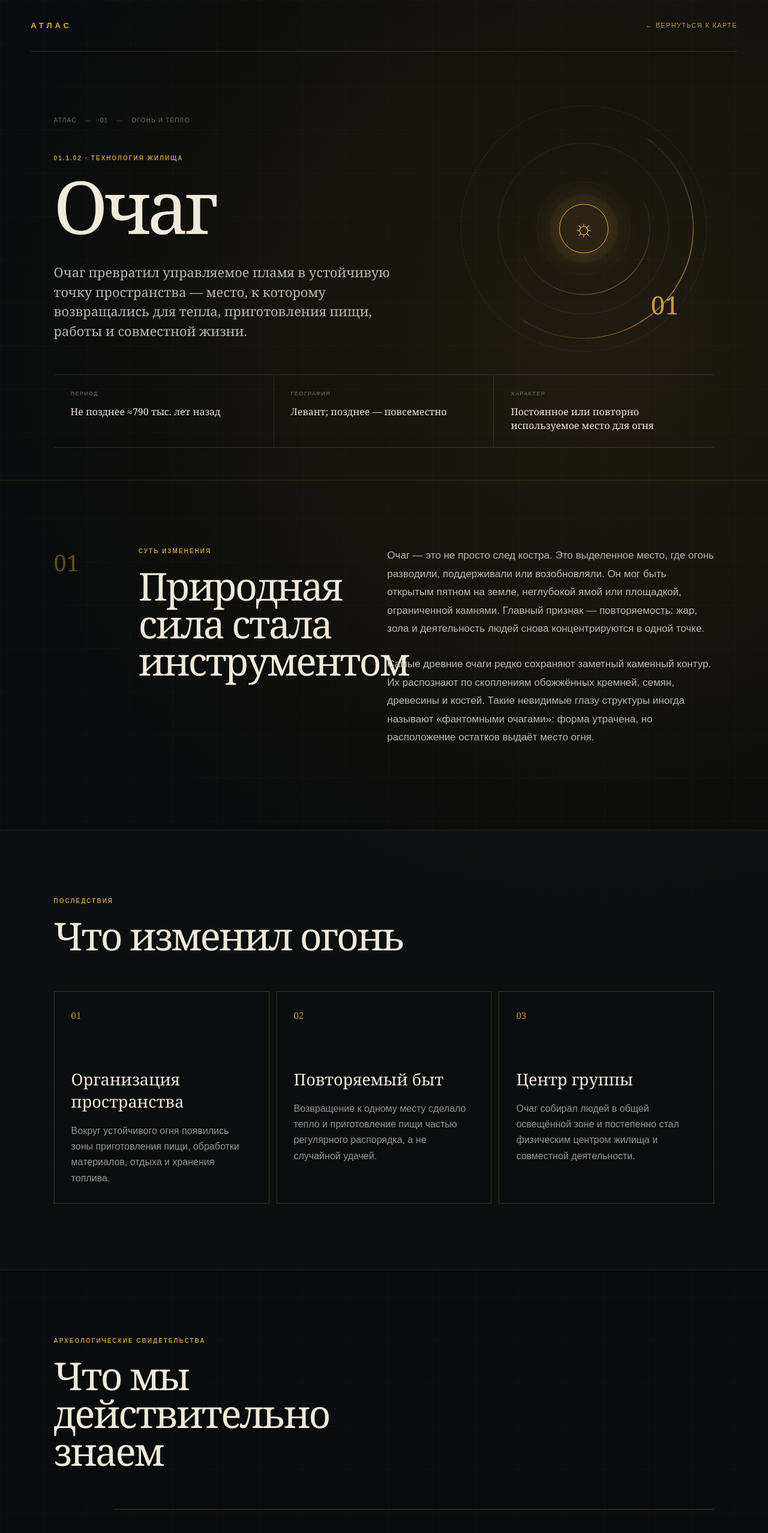
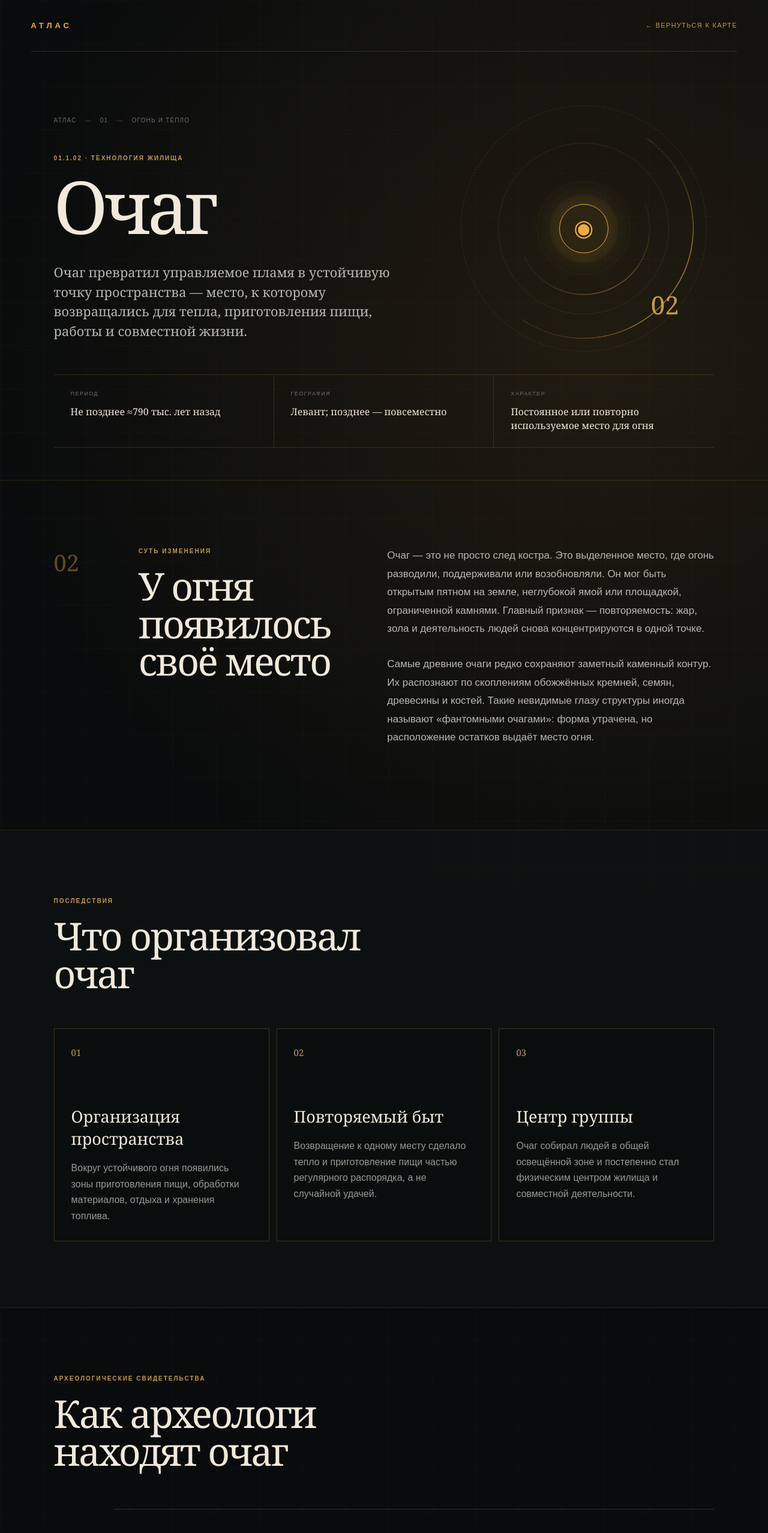
Before and after one commit to barzugini/atlas-izobreteniy, a Next.js app: page /inventions/ochag/ in a window 1280 px wide. Shown: the top 2555 px of the page at 60% size. Built offline with nearby package versions, Linux system fonts and the light colour scheme.

Commit message:
Добавить навигацию между узлами

```diff
--- a/app/inventions/[slug]/page.tsx
+++ b/app/inventions/[slug]/page.tsx
@@ -28,6 +28,13 @@ export default async function InventionPage({ params }: { params: Promise<{ slug
   const category = categories[item.categoryIndex];
   const branch = category.branches[item.branchIndex];
   const code = `${category.number}.${item.branchIndex + 1}.${String(item.itemIndex + 1).padStart(2, "0")}`;
+  const branchPages = inventions
+    .filter((candidate) => candidate.categoryIndex === item.categoryIndex && candidate.branchIndex === item.branchIndex)
+    .sort((a, b) => a.itemIndex - b.itemIndex);
+  const pageIndex = branchPages.findIndex((candidate) => candidate.slug === item.slug);
+  const previousPage = pageIndex > 0 ? branchPages[pageIndex - 1] : undefined;
+  const nextPage = pageIndex < branchPages.length - 1 ? branchPages[pageIndex + 1] : undefined;
+  const nextPlannedTitle = branch.items[item.itemIndex + 1];
 
   return (
     <main className={styles.page}>
@@ -47,8 +54,8 @@ export default async function InventionPage({ params }: { params: Promise<{ slug
         <div className={styles.fireMark} aria-hidden="true">
           <span className={styles.fireOrbitOne} />
           <span className={styles.fireOrbitTwo} />
-          <span className={styles.fireCore}>☼</span>
-          <b>01</b>
+          <span className={styles.fireCore}>{item.symbol}</span>
+          <b>{String(item.itemIndex + 1).padStart(2, "0")}</b>
         </div>
 
         <dl className={styles.facts}>
@@ -59,13 +66,13 @@ export default async function InventionPage({ params }: { params: Promise<{ slug
       </section>
 
       <section className={styles.articleSection}>
-        <p className={styles.sectionNumber}>01</p>
-        <div className={styles.sectionTitle}><p className={styles.eyebrow}>Суть изменения</p><h2>Природная сила стала инструментом</h2></div>
+        <p className={styles.sectionNumber}>{String(item.itemIndex + 1).padStart(2, "0")}</p>
+        <div className={styles.sectionTitle}><p className={styles.eyebrow}>Суть изменения</p><h2>{item.changeTitle}</h2></div>
         <div className={styles.prose}>{item.overview.map((paragraph) => <p key={paragraph}>{paragraph}</p>)}</div>
       </section>
 
       <section className={styles.impactSection}>
-        <div className={styles.sectionTitle}><p className={styles.eyebrow}>Последствия</p><h2>Что изменил огонь</h2></div>
+        <div className={styles.sectionTitle}><p className={styles.eyebrow}>Последствия</p><h2>{item.impactsTitle}</h2></div>
         <div className={styles.impactGrid}>
           {item.impacts.map((impact, index) => (
             <article key={impact.title}><span>0{index + 1}</span><h3>{impact.title}</h3><p>{impact.text}</p></article>
@@ -74,7 +81,7 @@ export default async function InventionPage({ params }: { params: Promise<{ slug
       </section>
 
       <section className={styles.evidenceSection}>
-        <div className={styles.sectionTitle}><p className={styles.eyebrow}>Археологические свидетельства</p><h2>Что мы действительно знаем</h2></div>
+        <div className={styles.sectionTitle}><p className={styles.eyebrow}>Археологические свидетельства</p><h2>{item.evidenceTitle}</h2></div>
         <div className={styles.timeline}>
           {item.evidence.map((entry) => (
             <article key={entry.title}><time>{entry.date}</time><div><h3>{entry.title}</h3><p>{entry.text}</p></div></article>
@@ -83,7 +90,7 @@ export default async function InventionPage({ params }: { params: Promise<{ slug
       </section>
 
       <section className={styles.developmentSection}>
-        <div className={styles.sectionTitle}><p className={styles.eyebrow}>Цепочка развития</p><h2>От стихии к очагу</h2></div>
+        <div className={styles.sectionTitle}><p className={styles.eyebrow}>Цепочка развития</p><h2>{item.developmentTitle}</h2></div>
         <div className={styles.developmentTrack}>
           {item.development.map((entry, index) => (
             <article key={entry.label} className={index === 1 ? styles.currentStep : ""}>
@@ -105,8 +112,16 @@ export default async function InventionPage({ params }: { params: Promise<{ slug
       </section>
 
       <nav className={styles.bottomNav} aria-label="Навигация по Атласу">
-        <Link href="/#map"><span>Назад к ветви</span><strong>Огонь и тепло</strong></Link>
-        <div><span>Следующий узел</span><strong>Очаг</strong><small>Страница появится следующей</small></div>
+        {previousPage ? (
+          <Link href={`/inventions/${previousPage.slug}/`}><span>Предыдущий узел</span><strong>← {previousPage.title}</strong></Link>
+        ) : (
+          <Link href="/#map"><span>Назад к ветви</span><strong>← {branch.name}</strong></Link>
+        )}
+        {nextPage ? (
+          <Link href={`/inventions/${nextPage.slug}/`}><span>Следующий узел</span><strong>{nextPage.title} →</strong></Link>
+        ) : (
+          <div><span>Следующий узел</span><strong>{nextPlannedTitle ?? "Конец ветви"}</strong>{nextPlannedTitle && <small>Страница появится следующей</small>}</div>
+        )}
       </nav>
     </main>
   );
```
